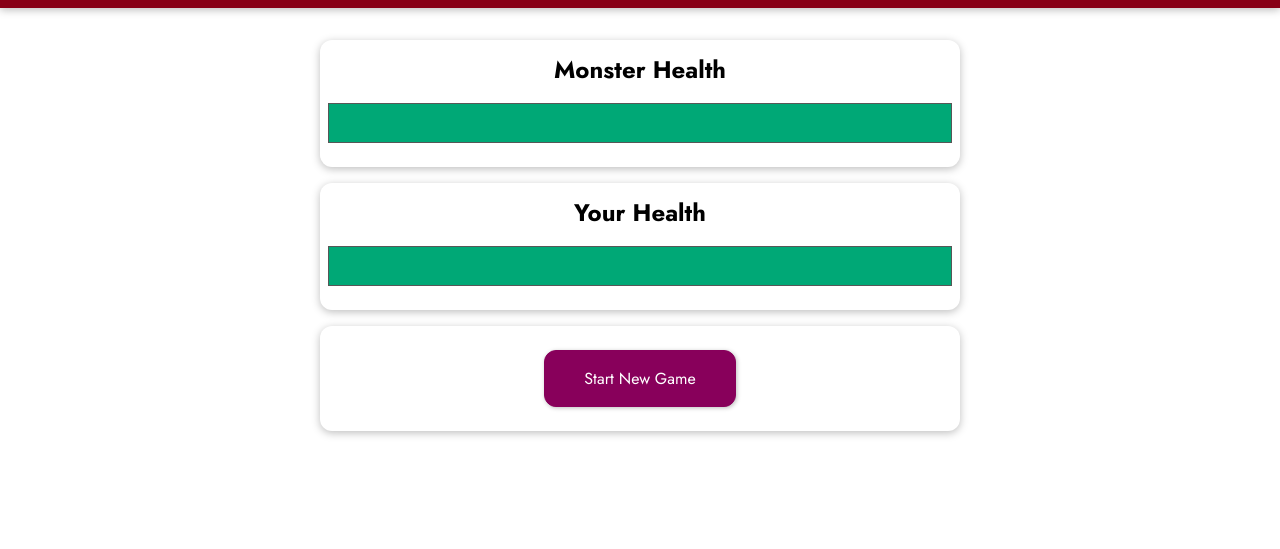
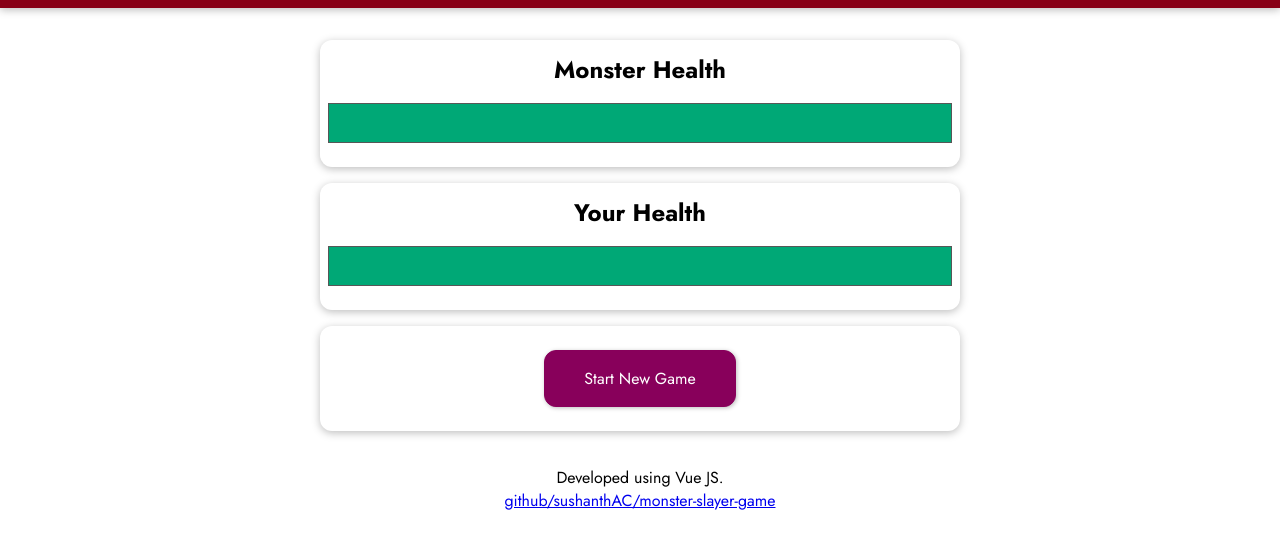
Before and after one commit to sushanthAC/monster-slayer-game, a plain HTML site: page index.html in a window 1280 px wide. Shown: the part 97-646 px from the top of the page. Drawn offline with nearby package versions, Linux system fonts and the light colour scheme.

Commit message:
UI updates

```diff
--- a/index.html
+++ b/index.html
@@ -45,6 +45,10 @@
         <button :disabled="disableHeal" @click="healPlayer">HEAL</button>
         <button @click="surrnder">SURRENDER</button>
       </section>
+      <section class="footer">
+        <span>Developed using Vue JS. </span><br/>
+        <span><a href="https://github.com/sushanthAC/monster-slayer-game">github/sushanthAC/monster-slayer-game</a></span>
+      </section>
     </div>
   </body>
 </html>
--- a/styles.css
+++ b/styles.css
@@ -117,3 +117,9 @@ button:disabled {
 .log--heal {
   color: green;
 }
+
+.footer {
+  margin: 35px auto;
+  text-align: center;
+  margin-bottom: 1px !important;
+}
```
